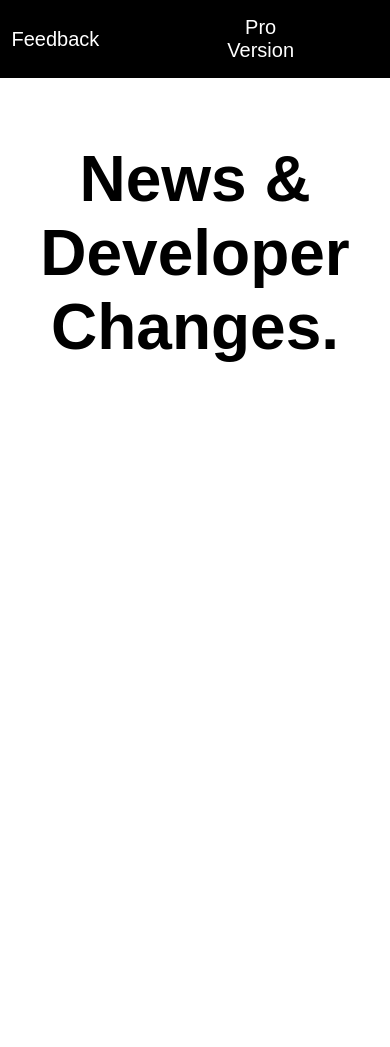
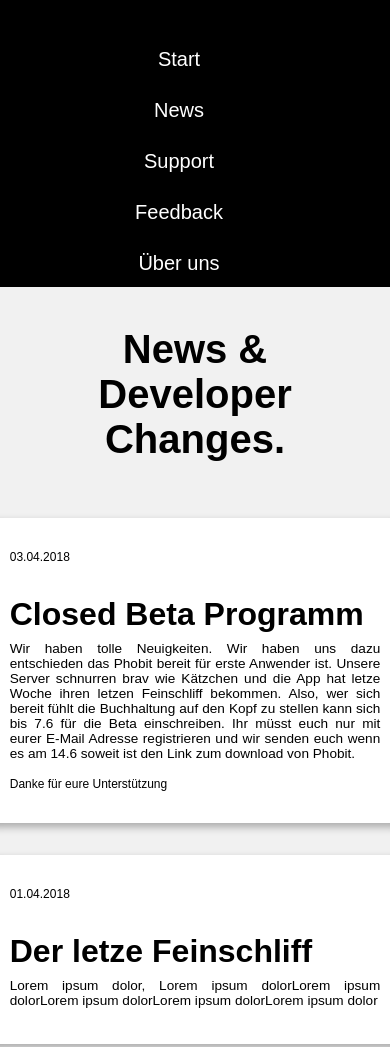
Before and after one commit to LonoS/PhobitSupportWebsite, a plain HTML site: page sites/news.html in a window 390 px wide. Shown: the top 1047 px of the page. Before the commit the page ends 844 px from the top, so only its background shows below. Drawn offline with Linux system fonts and the light colour scheme.

Commit message:
Start pAge Fully done

```diff
--- a/sites/news.html
+++ b/sites/news.html
@@ -5,6 +5,7 @@
     <title>Projekt Titan: News</title>
     <link rel="stylesheet" href="../style/basic.css">
     <link rel="stylesheet" href="../style/nav.css">
+    <link rel="stylesheet" href="../style/news.css">
 
 </head>
 <body>
@@ -16,18 +17,43 @@
         <a class="menu">News</a>
         <a class="menu">Support</a>
         <a class="menu">Feedback</a>
-        <a class="menu">Pro Version</a>
+        <a class="menu">Über uns</a>
     </nav>
     <main>
         <div class="header">
             <p>News & Developer Changes.</p>
         </div>
+
+
         <article class="news">
 
+            <div class="article_container">
+                <p class="date">03.04.2018</p>
+                <div class="article_header">
+                      <p>Closed Beta Programm</p>
+                  </div>
+              <div class="article">
+                  <p>Wir haben tolle Neuigkeiten. Wir haben uns dazu entschieden das Phobit bereit für erste Anwender ist. Unsere Server schnurren brav wie Kätzchen und
+                  die App hat letze Woche ihren letzen Feinschliff bekommen. Also, wer sich bereit fühlt die Buchhaltung auf den Kopf zu stellen kann sich bis 7.6 für die Beta
+                  einschreiben. Ihr müsst euch nur mit eurer E-Mail Adresse registrieren und wir senden euch wenn es am 14.6 soweit ist den Link zum download von Phobit.
+                  </p>
+              </div>
+              <div class="additional_info">
+                  <p>Danke für eure Unterstützung</p>
+              </div>
+            </div>
+            <div class="article_container">
+                <p class="date">01.04.2018</p>
+                <div class="article_header">
+                    <p>Der letze Feinschliff</p>
+                </div>
+                <div class="article">
+                    <p>Lorem ipsum dolor, Lorem ipsum dolorLorem ipsum dolorLorem ipsum dolorLorem ipsum dolorLorem ipsum dolor</p>
+                </div>
+
+            </div>
         </article>
-        <article class="devChanges">
 
-        </article>
     </main>
 </body>
 </html>
--- a/style/home.css
+++ b/style/home.css
@@ -2,8 +2,9 @@ html, body{
     margin: 0;
     padding: 0;
     font-family: "SF Pro Display", sans-serif;
+    background-color: #f1f1f1;
+}
 
-}
 
 
 .header{
@@ -11,9 +12,16 @@ html, body{
     font-size: 4rem;
     font-weight: 900;
     text-align: center;
-    padding: 0rem 2rem;
+    padding: 0rem 0rem;
 
 
+}
+
+.header img{
+    align-self: center;
+    width: 360px;
+    height: 360px;
+    padding-top: 2.5rem;
 }
 
 
@@ -82,10 +90,13 @@ footer p{
 
 }
 
-@media screen and (max-width: 70em){
-    img{
-        width: 80%;
-        height: auto;
+@media screen and (max-width: 600px){
+    .iPhone-img img{
+        max-width: 90%;
+        flex-grow: 1;
+        margin: 0;
+        padding: 0;
+
     }
     nav{
         flex-direction: column;
--- a/style/nav.css
+++ b/style/nav.css
@@ -34,3 +34,23 @@ nav a.menu:hover{
     cursor: pointer;
 
 }
+
+
+@media screen and (max-width: 600px){
+    nav{
+        flex-direction: column;
+        justify-content: center;
+    }
+    p.titan{
+        font-size: 0;
+        width: 100%;
+        padding: 0rem;
+        margin: 0;
+    }
+    nav a{
+        width: 100%;
+        padding-top: 1rem;
+        padding-bottom: 0.75rem;
+        margin: 0;
+    }
+}
--- a/style/news.css
+++ b/style/news.css
@@ -0,0 +1,63 @@
+html{
+    background-color: #f1f1f1;
+
+
+
+}
+
+
+
+
+
+
+
+
+article{
+    display: flex;
+    flex-direction: column;
+
+
+}
+.article_container{
+    background-color: white;
+    align-self: center;
+    padding: 1.25rem;
+    box-shadow: 0 4px 8px 0 rgba(0, 0, 0, 0.3);
+    flex-grow: 1;
+    width: 95%;
+    margin: 1rem;
+}
+
+.article_container .article_header{
+    font-size: 2rem;
+    font-weight: 600;
+    text-align: left;
+    margin-bottom: -1.5rem;
+
+}
+.article_container .article{
+    font-size: 1.25rem;
+    font-weight: 400;
+    text-align: justify;
+    margin-bottom: 1rem;
+}
+.article_container .additional_info{
+    font-size: 0.75rem;
+    font-weight: 100;
+    text-align: left;
+}
+.article_container .date{
+    font-size: 0.75rem;
+    font-weight: 100;
+
+}
+
+@media screen and (max-width: 600px){
+    .header{
+        font-size: 2.5rem;
+    }
+
+    .article_container .article{
+        font-size: 0.85rem;
+    }
+}
```
Also changed, not shown: index.html (+3 -1 lines).
